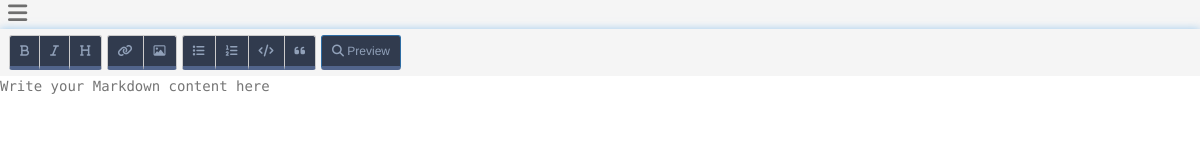
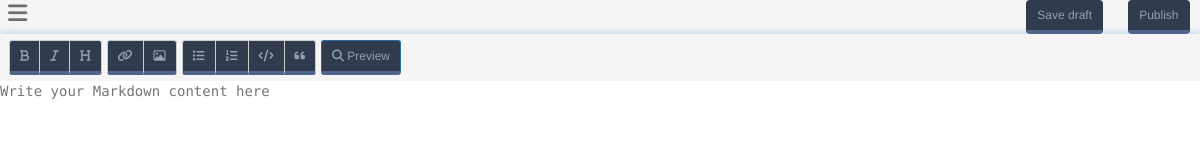
Before and after one commit to Monkeying/BLEXT-editor, an Electron app: page index.html in a window 1200 px wide. Drawn offline with Linux system fonts and the light colour scheme.

Commit message:
added two buttons

```diff
--- a/css/style.css
+++ b/css/style.css
@@ -12,3 +12,8 @@ body {
 	background: #F5F5F5;
 	padding-left: 8px;
 }
+
+.header {
+	padding-left: 20px;
+	padding-right: 20px;
+}
--- a/index.html
+++ b/index.html
@@ -16,9 +16,23 @@
 <body>
     <div class="wrapper jsc-sidebar-content jsc-sidebar-pulled">
         <nav class="top-nav">
-            <div>
-                <i class="fa fa-bars jsc-sidebar-trigger link-menu" aria-hidden="true"></i>
-            </div>
+
+            	<div class="row">
+                	<div class="col-md-1">
+                		<i class="fa fa-bars jsc-sidebar-trigger link-menu" aria-hidden="true"></i>
+                	</div>
+                	<div class="col-md-1 col-md-offset-9">
+                		<button class="btn">
+                			Save draft
+                		</button>
+                	</div>
+                	<div class="col-md-1">
+                		<button class="btn">
+                			Publish
+                		</button>
+                	</div>
+            	</div>
+
         </nav>
         <textarea name="plainText" id="plainText"  placeholder="Write your Markdown content here" style="outline: none;"></textarea>
     </div>
```
